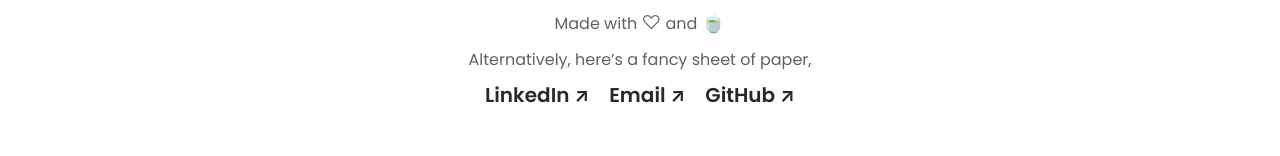
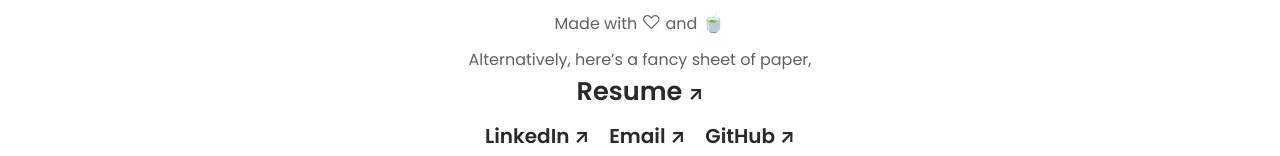
Before and after one commit to alyssaxto/portfolio-updated, a React (Vite) app: page /Playground in a window 1280 px wide. Shown: the part 2801-2957 px from the top of the page. Before the commit the page ends 2929 px from the top, so only its background shows below. Built offline with nearby package versions, Linux system fonts and the light colour scheme; a web font is replaced by a local one.

Commit message:
updated footer

```diff
--- a/src/Footer.css
+++ b/src/Footer.css
@@ -133,22 +133,24 @@
 
   .footer__links {
     display: flex;
+    padding-top: 10px;
     justify-content: center;
     align-items: center;
     gap: 20px;
     width: 100%;
-    position: absolute;
-    bottom: 0;
+    position: relative; /* Change from absolute to relative */
     left: 50%;
     transform: translateX(-50%);
-    padding: 10px 0;
     background: white;
+    z-index: 1; /* Lower z-index than .resume-container */
     margin: 0; /* Resets any margin */
   }
 
   .resume-container {
     width: 100%;
     display: flex;
+    z-index: 10;
+    position: relative; /* Ensures it respects z-index */
     justify-content: center;
     align-items: center;
     text-align: center;
@@ -160,7 +162,7 @@
   .resumelink {
     text-align: center;
     line-height: 1.5;
-    font-size: 2rem;
+    font-size: 1.6rem;
   }
 
   .footer__left h2 {
```
